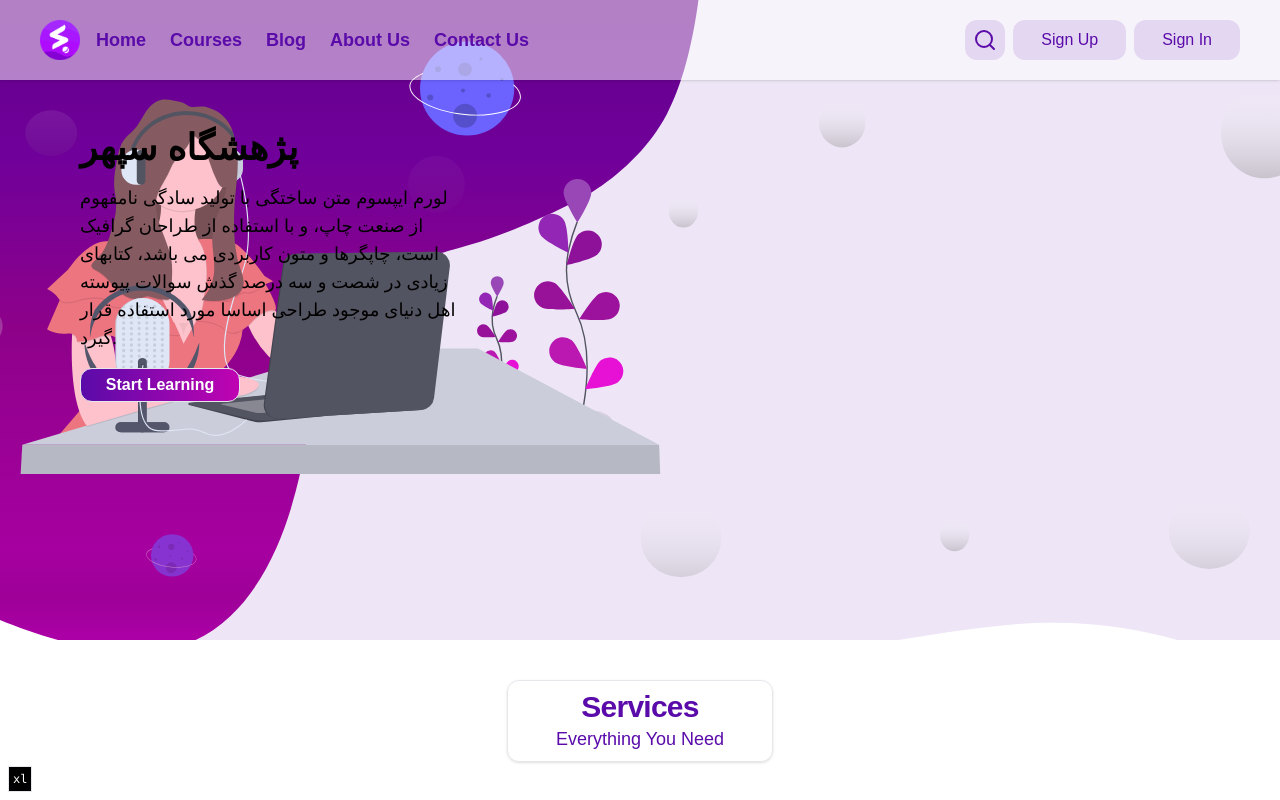
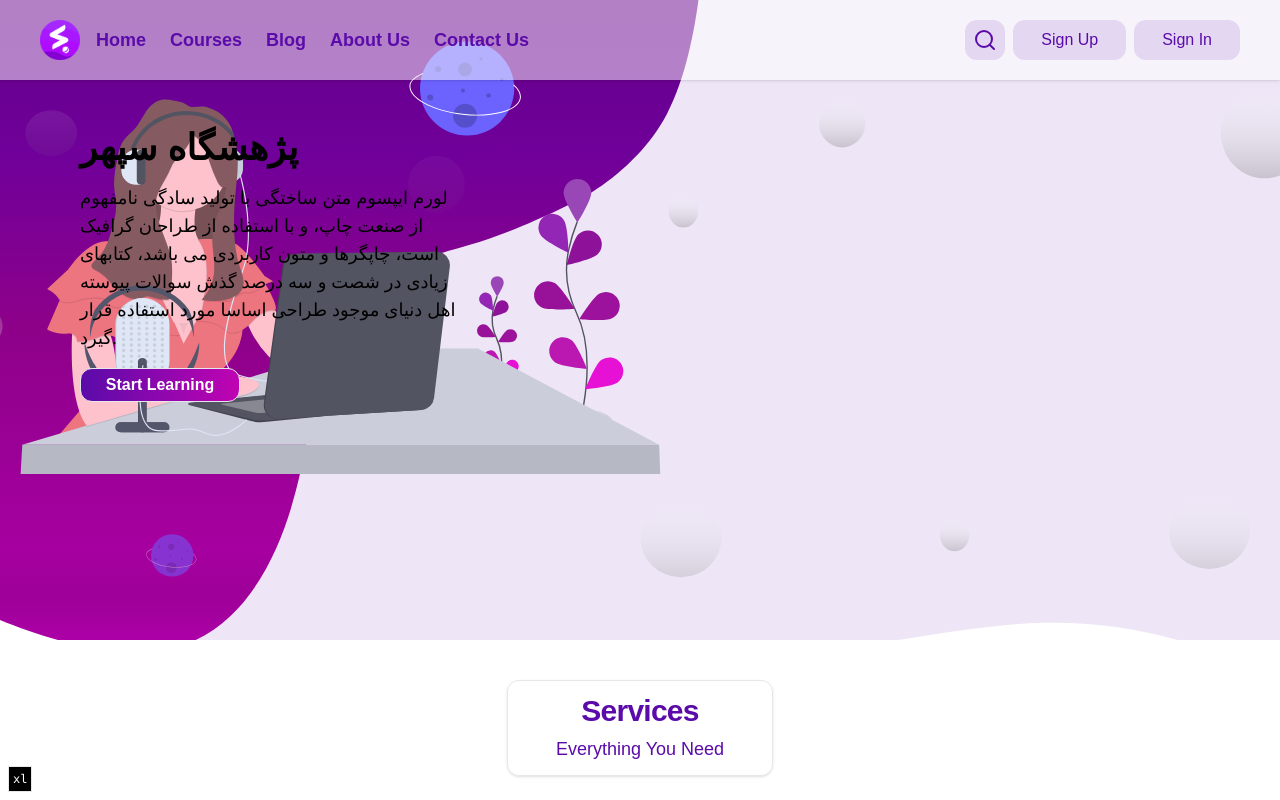
Before and after one commit to academy-react/luminous, a Next.js app: page /en in a window 1280 px wide. Shown: the top 800 px of the page. Built offline with nearby package versions, Linux system fonts and the light colour scheme; a web font is replaced by a local one.

Commit message:
refactor: title-box

```diff
--- a/src/components/lobby/title-box.tsx
+++ b/src/components/lobby/title-box.tsx
@@ -22,9 +22,9 @@ type TitleBoxProps = {
 
 const TitleBox = ({ lang, title, desc, className }: TitleBoxProps) => {
   return (
-    <Card className={cn(`w-fit rounded-xl px-12 py-2 shadow`, className)}>
-      <CardContent className="flex flex-col items-center justify-center text-purple-primary">
-        <CardTitle className="text-3xl font-bold">{title[lang]}</CardTitle>
+    <Card className={cn(`rounded-xl px-12 py-3 shadow`, className)}>
+      <CardContent className="flex flex-col items-center justify-center gap-1.5 text-purple-primary">
+        <CardTitle className="text-3xl font-black">{title[lang]}</CardTitle>
         {desc && (
           <CardDescription className="text-center text-lg">
             {desc[lang]}
```
